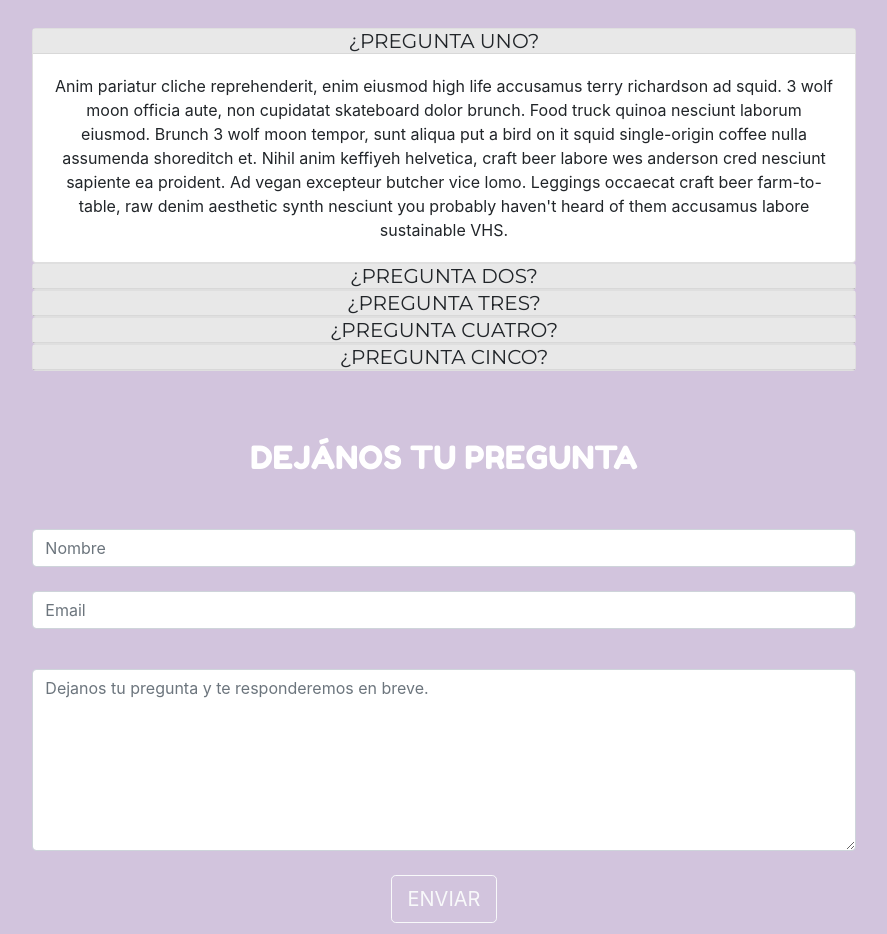
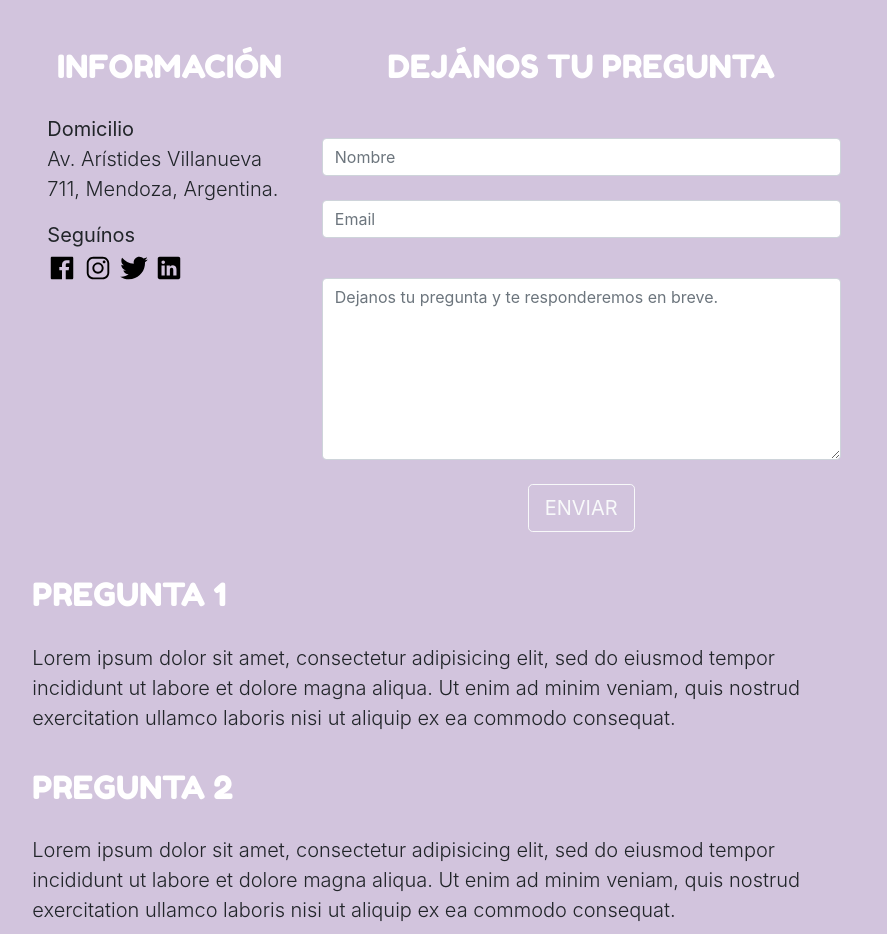
Before and after one commit to Mati1999/Grupo1, a plain HTML site: page html/preg_frecuentes.html in a window 1280 px wide. Shown: the part 242-1176 px from the top of the page, without its empty margins (196-1083 px from the left). Drawn offline with nearby package versions, Linux system fonts and the light colour scheme.

Commit message:
edited faq styles

```diff
--- a/css/stylesheet.css
+++ b/css/stylesheet.css
@@ -399,15 +399,19 @@ html.pushbar_locked .pushbar_overlay{
 }
 
 /*PREGUNTAS FRECUENTES------------*/
-.faq .card-header{
-  padding: 0px !important;
+.faq {
+  display: flex;
+  flex-wrap: wrap;
+  justify-content: center;
 }
 
-.faq h5 {
-  background-color: #e8e8e8;
+.faq .info {
+  font-size: 1.25rem;
+  font-weight: 300;
 }
 
-.faq a {
+.faq .info a {
+  text-decoration: none;
   color: black;
-  background-color: #e8e8e8;
+  font-size: 30px;
 }
--- a/html/preg_frecuentes.html
+++ b/html/preg_frecuentes.html
@@ -36,96 +36,36 @@
         <h1 class="display-5 text-center">PREGUNTAS FRECUENTES</h1>
       </div>
 
-      <div class="contenido-productos">
-
-        <!--PREGUNTAS FRECUENTES-->
-        <div class="container-fluid text-center d-flex justify-content-center pb-5">
-
-          <div id="accordion" class="faq col-12 col-md-8 col-lg-8">
-            <!--1-->
-            <div class="card">
-              <div class="card-header" id="headingOne">
-                <h5 class="mb-0">
-                  <a class="" data-toggle="collapse" data-target="#collapseOne" aria-expanded="true" aria-controls="collapseOne">
-                    ¿PREGUNTA UNO?
-                  </a>
-                </h5>
-              </div>
-
-              <div id="collapseOne" class="collapse show" aria-labelledby="headingOne" data-parent="#accordion">
-                <div class="card-body">
-                  Anim pariatur cliche reprehenderit, enim eiusmod high life accusamus terry richardson ad squid. 3 wolf moon officia aute, non cupidatat skateboard dolor brunch. Food truck quinoa nesciunt laborum eiusmod. Brunch 3 wolf moon tempor, sunt aliqua put a bird on it squid single-origin coffee nulla assumenda shoreditch et. Nihil anim keffiyeh helvetica, craft beer labore wes anderson cred nesciunt sapiente ea proident. Ad vegan excepteur butcher vice lomo. Leggings occaecat craft beer farm-to-table, raw denim aesthetic synth nesciunt you probably haven't heard of them accusamus labore sustainable VHS.
-                </div>
-              </div>
-            </div>
-
-            <!--2-->
-            <div class="card">
-              <div class="card-header" id="headingTwo">
-                <h5 class="mb-0">
-                  <a class="collapsed " data-toggle="collapse" data-target="#collapseTwo" aria-expanded="false" aria-controls="collapseTwo">
-                    ¿PREGUNTA DOS?
-                  </a>
-                </h5>
-              </div>
-              <div id="collapseTwo" class="collapse" aria-labelledby="headingTwo" data-parent="#accordion">
-                <div class="card-body">
-                  Anim pariatur cliche reprehenderit, enim eiusmod high life accusamus terry richardson ad squid. 3 wolf moon officia aute, non cupidatat skateboard dolor brunch. Food truck quinoa nesciunt laborum eiusmod. Brunch 3 wolf moon tempor, sunt aliqua put a bird on it squid single-origin coffee nulla assumenda shoreditch et. Nihil anim keffiyeh helvetica, craft beer labore wes anderson cred nesciunt sapiente ea proident. Ad vegan excepteur butcher vice lomo. Leggings occaecat craft beer farm-to-table, raw denim aesthetic synth nesciunt you probably haven't heard of them accusamus labore sustainable VHS.
-                </div>
-              </div>
-            </div>
-
-            <!--3-->
-            <div class="card">
-              <div class="card-header" id="headingThree">
-                <h5 class="mb-0">
-                  <a class="collapsed" data-toggle="collapse" data-target="#collapseThree" aria-expanded="false" aria-controls="collapseThree">
-                    ¿PREGUNTA TRES?
-                  </a>
-                </h5>
-              </div>
-              <div id="collapseThree" class="collapse" aria-labelledby="headingThree" data-parent="#accordion">
-                <div class="card-body">
-                  Anim pariatur cliche reprehenderit, enim eiusmod high life accusamus terry richardson ad squid. 3 wolf moon officia aute, non cupidatat skateboard dolor brunch. Food truck quinoa nesciunt laborum eiusmod. Brunch 3 wolf moon tempor, sunt aliqua put a bird on it squid single-origin coffee nulla assumenda shoreditch et. Nihil anim keffiyeh helvetica, craft beer labore wes anderson cred nesciunt sapiente ea proident. Ad vegan excepteur butcher vice lomo. Leggings occaecat craft beer farm-to-table, raw denim aesthetic synth nesciunt you probably haven't heard of them accusamus labore sustainable VHS.
-                </div>
-              </div>
-            </div>
-
-            <!--4-->
-            <div class="card">
-              <div class="card-header" id="headingFour">
-                <h5 class="mb-0">
-                  <a class="collapsed " data-toggle="collapse" data-target="#collapseFour" aria-expanded="false" aria-controls="collapseFour">
-                    ¿PREGUNTA CUATRO?
-                  </a>
-                </h5>
-              </div>
-              <div id="collapseFour" class="collapse" aria-labelledby="headingFour" data-parent="#accordion">
-                <div class="card-body">
-                  Anim pariatur cliche reprehenderit, enim eiusmod high life accusamus terry richardson ad squid. 3 wolf moon officia aute, non cupidatat skateboard dolor brunch. Food truck quinoa nesciunt laborum eiusmod. Brunch 3 wolf moon tempor, sunt aliqua put a bird on it squid single-origin coffee nulla assumenda shoreditch et. Nihil anim keffiyeh helvetica, craft beer labore wes anderson cred nesciunt sapiente ea proident. Ad vegan excepteur butcher vice lomo. Leggings occaecat craft beer farm-to-table, raw denim aesthetic synth nesciunt you probably haven't heard of them accusamus labore sustainable VHS.
-                </div>
-              </div>
-            </div>
-
-            <!--5-->
-            <div class="card">
-              <div class="card-header" id="headingiver">
-                <h5 class="mb-0">
-                  <a class="collapsed " data-toggle="collapse" data-target="#collapseFive" aria-expanded="false" aria-controls="collapseFive">
-                    ¿PREGUNTA CINCO?
-                  </a>
-                </h5>
-              </div>
-              <div id="collapseFive" class="collapse" aria-labelledby="headingFive" data-parent="#accordion">
-                <div class="card-body">
-                  Anim pariatur cliche reprehenderit, enim eiusmod high life accusamus terry richardson ad squid. 3 wolf moon officia aute, non cupidatat skateboard dolor brunch. Food truck quinoa nesciunt laborum eiusmod. Brunch 3 wolf moon tempor, sunt aliqua put a bird on it squid single-origin coffee nulla assumenda shoreditch et. Nihil anim keffiyeh helvetica, craft beer labore wes anderson cred nesciunt sapiente ea proident. Ad vegan excepteur butcher vice lomo. Leggings occaecat craft beer farm-to-table, raw denim aesthetic synth nesciunt you probably haven't heard of them accusamus labore sustainable VHS.
-                </div>
-              </div>
-            </div>
 
 
+      <!--PREGUNTAS FRECUENTES Y CONTACTO-->
+      <div class="faq container col-12 col-md-12 col-lg-8">
+
+        <div class="info col-12 col-md-12 col-lg-4">
+          <h2 class="display-5 text-center title">INFORMACIÓN</h2>
+
+          <div class="">
+            <p>
+              <strong>Domicilio</strong><br>
+              Av. Arístides Villanueva 711, Mendoza, Argentina.
+            </p>
+
+            <p>
+              <strong>Seguínos</strong><br>
+              <a href="#"><ion-icon name="logo-facebook"></ion-icon></a>
+              <a href="#"><ion-icon name="logo-instagram"></ion-icon></a>
+              <a href="#"><ion-icon name="logo-twitter" ></ion-icon></a>
+              <a href="#"><ion-icon name="logo-linkedin"></ion-icon></a>
+            </p>
+
           </div>
+
+          <div class="">
+
+          </div>
+
         </div>
+
 
         <!--CONTACT US-->
         <div class="container col-12 col-md-8 col-lg-8">
@@ -160,12 +100,43 @@
 
         </div>
 
-        <!--FOOTER-->
-        <custom-footer>
+        <div class="preguntas">
 
-        </custom-footer>
+          <div class="faq-1">
+            <h2 class="display-5 text-left title">PREGUNTA 1</h2>
+            <p class="lead text-left " style="width: 100%">
+              Lorem ipsum dolor sit amet, consectetur adipisicing elit, sed do eiusmod tempor incididunt ut labore et dolore magna aliqua. Ut enim ad minim veniam, quis nostrud exercitation ullamco laboris nisi ut aliquip ex ea commodo consequat.
+            </p>
+          </div>
 
+          <div class="faq-2">
+            <h2 class="display-5 text-left title">PREGUNTA 2</h2>
+            <p class="lead text-left " style="width: 100%">
+              Lorem ipsum dolor sit amet, consectetur adipisicing elit, sed do eiusmod tempor incididunt ut labore et dolore magna aliqua. Ut enim ad minim veniam, quis nostrud exercitation ullamco laboris nisi ut aliquip ex ea commodo consequat.
+            </p>
+          </div>
+
+          <div class="faq-3">
+            <h2 class="display-5 text-left title">PREGUNTA 3</h2>
+            <p class="lead text-left " style="width: 100%">
+              Lorem ipsum dolor sit amet, consectetur adipisicing elit, sed do eiusmod tempor incididunt ut labore et dolore magna aliqua. Ut enim ad minim veniam, quis nostrud exercitation ullamco laboris nisi ut aliquip ex ea commodo consequat.
+            </p>
+          </div>
+
+          <div class="faq-4">
+            <h2 class="display-5 text-left title">PREGUNTA 4</h2>
+            <p class="lead text-left " style="width: 100%">
+              Lorem ipsum dolor sit amet, consectetur adipisicing elit, sed do eiusmod tempor incididunt ut labore et dolore magna aliqua. Ut enim ad minim veniam, quis nostrud exercitation ullamco laboris nisi ut aliquip ex ea commodo consequat.
+            </p>
+          </div>
+
+        </div>
       </div>
+
+      <!--FOOTER-->
+      <custom-footer>
+
+      </custom-footer>
 
     </div>
 
```
